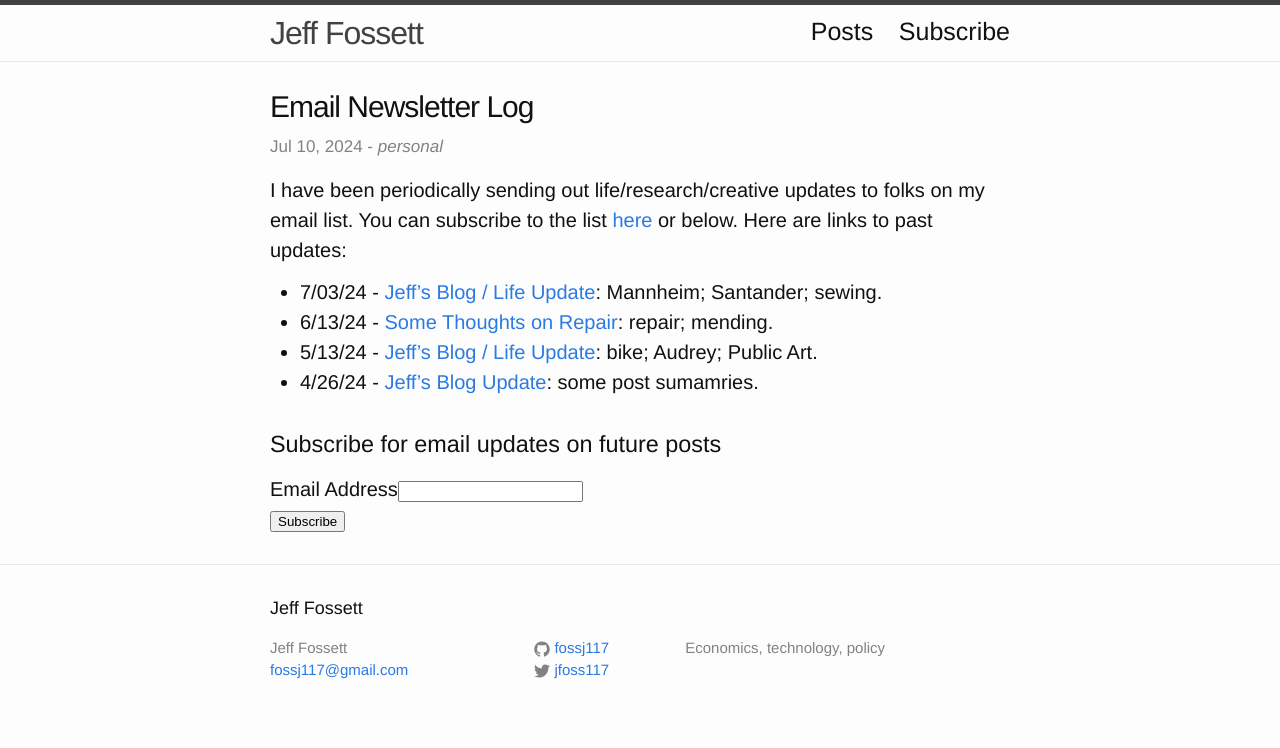
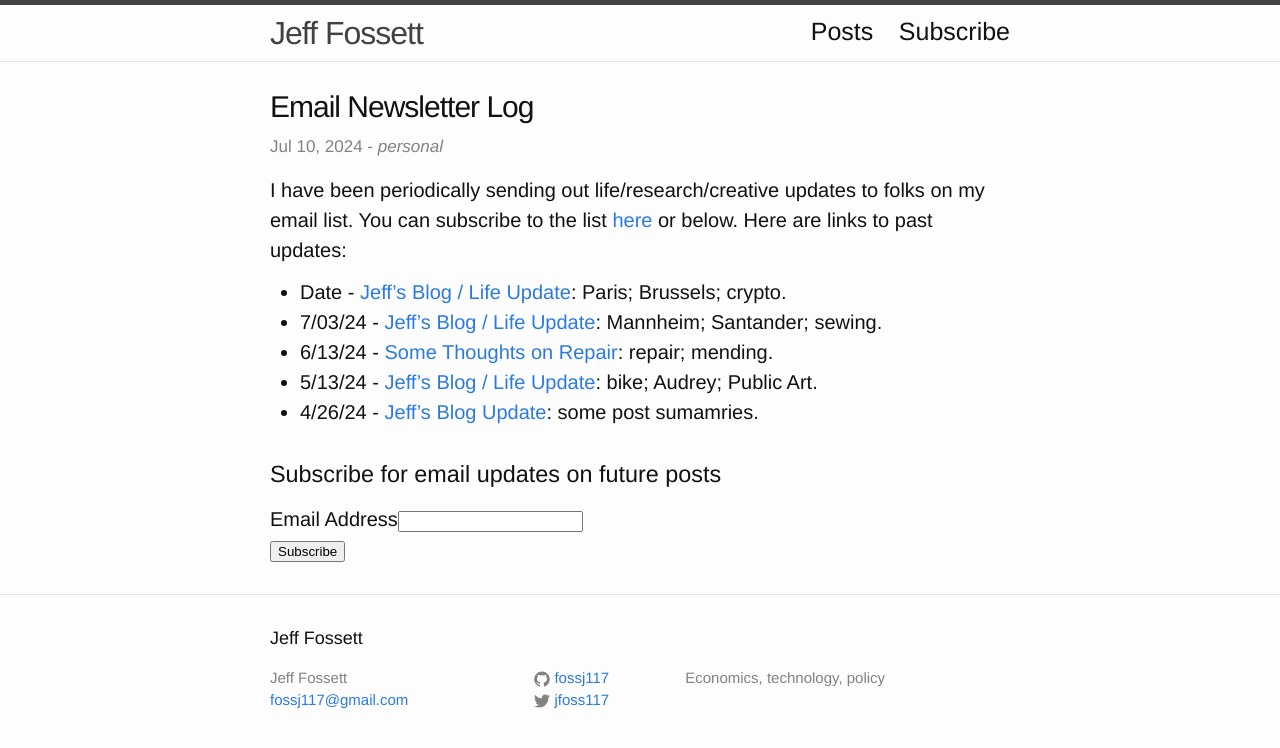
Before and after one commit to Fossj117/fossj117.github.io, a Jekyll site: the page built from _posts/2024-07-10-newsletter-db.md, in a window 1280 px wide. Shown: the top 748 px of the page. Built offline with Jekyll 4.4.1, drawn with Linux system fonts in a browser that asks for light colours; comment, search, counter and statistics services are not loaded.

```diff
--- a/_posts/2024-07-10-newsletter-db.md
+++ b/_posts/2024-07-10-newsletter-db.md
@@ -10,6 +10,7 @@
 
 I have been periodically sending out life/research/creative updates to folks on my email list. You can subscribe to the list [here](https://jeffreyfossett.com/subscribe/) or below. Here are links to past updates:
 
+* Date - [Jeff's Blog / Life Update](https://mailchi.mp/7792031430e7/jeffs-bloglife-update-may-13-15277): Paris; Brussels; crypto.
 * 7/03/24 - [Jeff's Blog / Life Update](https://us22.campaign-archive.com/?u=8f1642304d50d1f9684f84baf&id=7cba86be3d): Mannheim; Santander; sewing.
 * 6/13/24 - [Some Thoughts on Repair](https://us22.campaign-archive.com/?u=8f1642304d50d1f9684f84baf&id=32b2da696e): repair; mending.
 * 5/13/24 - [Jeff's Blog / Life Update](https://us22.campaign-archive.com/?u=8f1642304d50d1f9684f84baf&id=a9c0b79bb8): bike; Audrey; Public Art.
```
